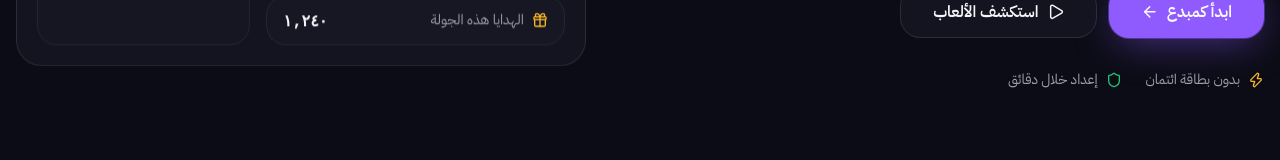
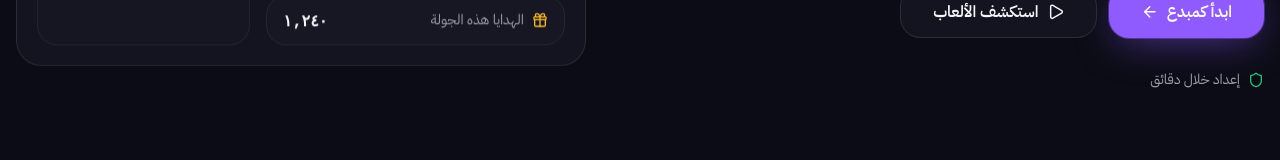
Before and after one commit to 3vfn/s4qer, a Next.js app in the folder saqr-platform/: page / in a window 1280 px wide. Shown: the part 479-639 px from the top of the page. Built offline with nearby package versions, Linux system fonts and the light colour scheme.

Commit message:
Remove credit card mention from marketing page
Removed credit card text from marketing page.

```diff
--- a/saqr-platform/app/(marketing)/page.tsx
+++ b/saqr-platform/app/(marketing)/page.tsx
@@ -135,10 +135,6 @@ export default function LandingPage() {
             </CtaButton>
           </div>
           <div className="flex items-center gap-6 pt-2 text-sm text-muted-foreground">
-            <span className="inline-flex items-center gap-2">
-              <Zap className="size-4 text-accent" />
-              بدون بطاقة ائتمان
-            </span>
             <span className="inline-flex items-center gap-2">
               <Shield className="size-4 text-success" />
               إعداد خلال دقائق
```
